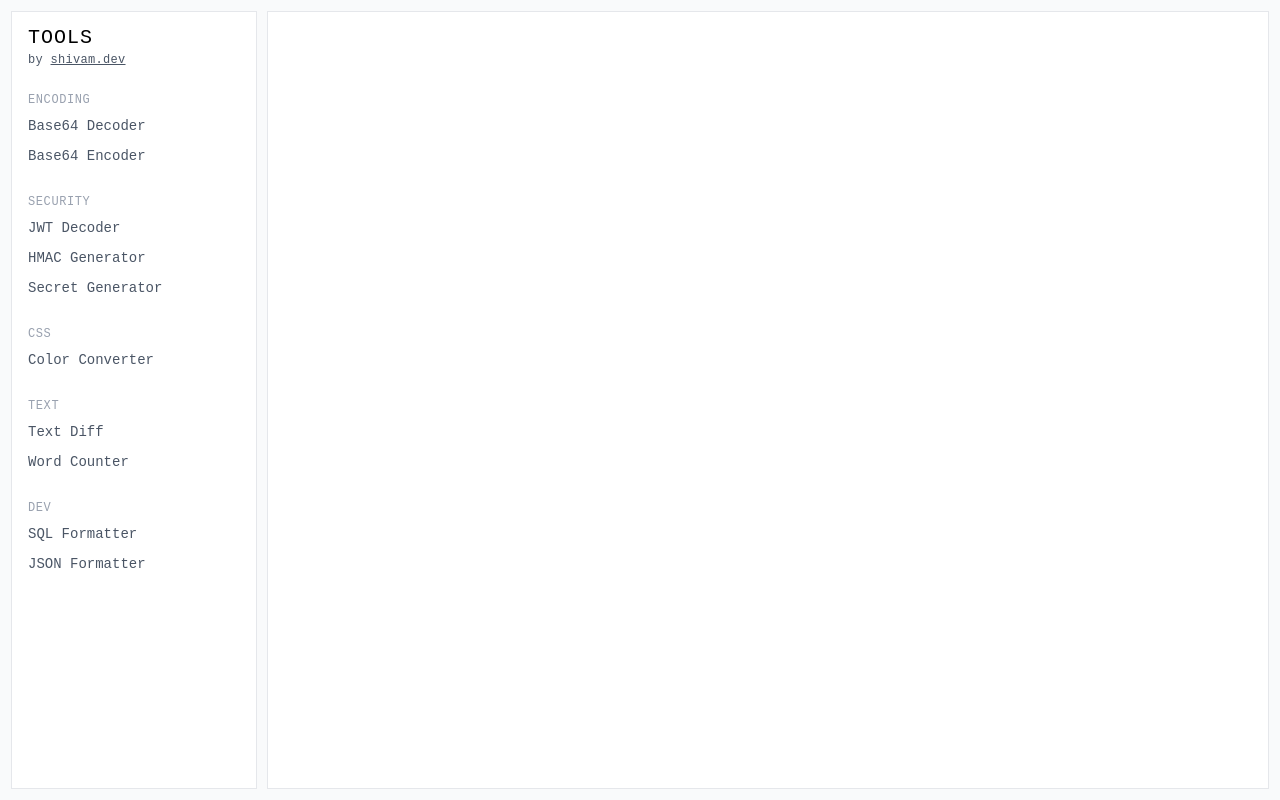
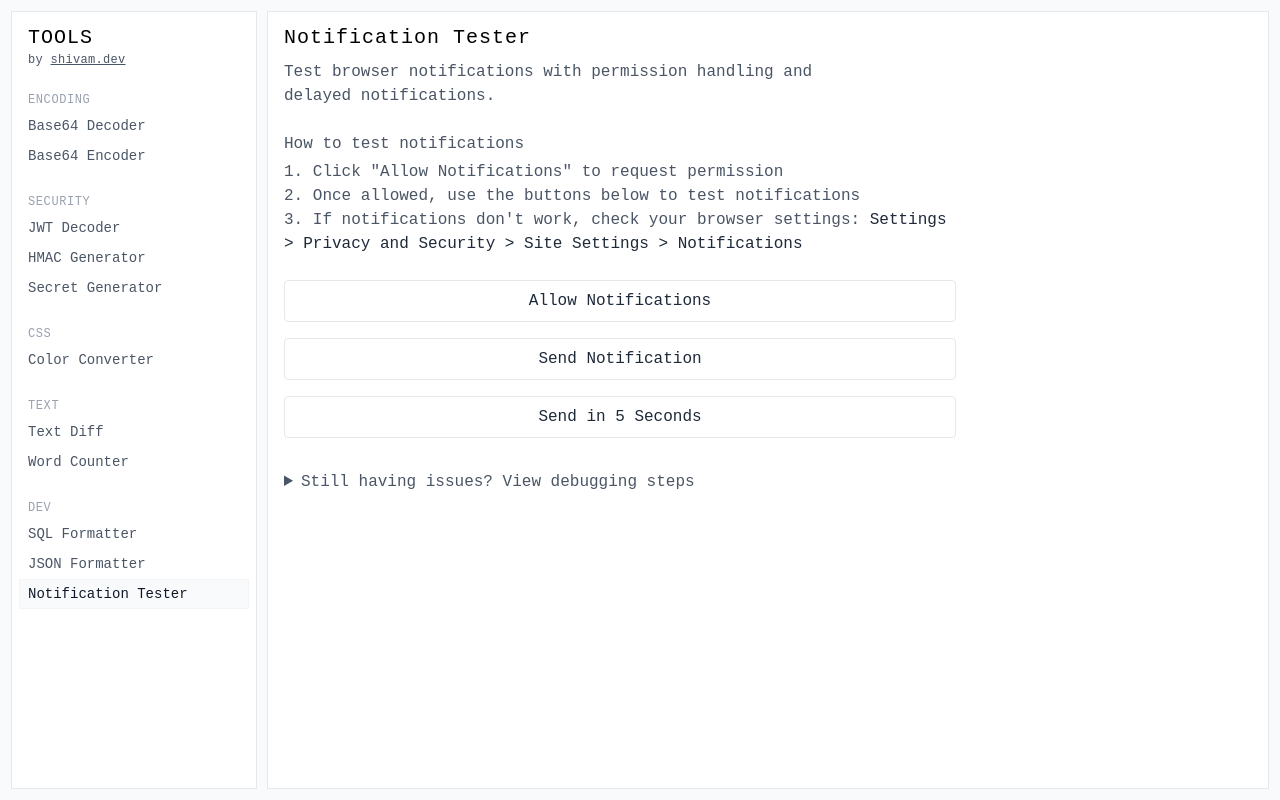
Before and after one commit to scmmishra/tools.shivam.dev, a Vue app: page /notification-tester in a window 1280 px wide. Built offline with nearby package versions, Linux system fonts and the light colour scheme.

Commit message:
feat: add notification tester

```diff
--- /dev/null
+++ b/src/pages/notification-tester.vue
@@ -0,0 +1,200 @@
+<script setup lang="ts">
+import { ref, onMounted, computed } from "vue";
+import { Tools } from "../tools";
+import ToolLayout from "../components/ToolLayout.vue";
+
+const notificationStatus = ref("");
+const error = ref("");
+const currentBrowser = ref("");
+
+const browserSettingsPath = computed(() => {
+  switch (currentBrowser.value) {
+    case "chrome":
+      return "Settings > Privacy and Security > Site Settings > Notifications";
+    case "firefox":
+      return "Settings > Privacy & Security > Permissions > Notifications";
+    case "safari":
+      return "System Settings > Safari > Websites > Notifications";
+    case "edge":
+      return "Settings > Cookies and Site Permissions > Notifications";
+    default:
+      return "Please check your browser's notification settings";
+  }
+});
+
+onMounted(() => {
+  // Detect browser
+  const userAgent = navigator.userAgent;
+  if (userAgent.includes("Chrome") && !userAgent.includes("Edg")) {
+    currentBrowser.value = "chrome";
+  } else if (userAgent.includes("Firefox")) {
+    currentBrowser.value = "firefox";
+  } else if (userAgent.includes("Safari") && !userAgent.includes("Chrome")) {
+    currentBrowser.value = "safari";
+  } else if (userAgent.includes("Edg")) {
+    currentBrowser.value = "edge";
+  }
+});
+
+async function requestPermission() {
+  try {
+    const permission = await Notification.requestPermission();
+    notificationStatus.value = `Notification permission: ${permission}`;
+    error.value = "";
+  } catch (err) {
+    error.value = (err as Error).message;
+  }
+}
+
+function sendNotification() {
+  try {
+    if (Notification.permission !== "granted") {
+      error.value = "Please allow notifications first";
+      return;
+    }
+
+    new Notification("Test Notification", {
+      body: "This is a test notification",
+      icon: "/favicon.ico",
+    });
+    error.value = "";
+  } catch (err) {
+    error.value = (err as Error).message;
+  }
+}
+
+function sendDelayedNotification() {
+  try {
+    if (Notification.permission !== "granted") {
+      error.value = "Please allow notifications first";
+      return;
+    }
+
+    setTimeout(() => {
+      new Notification("Delayed Test Notification", {
+        body: "This notification was sent after 5 seconds",
+        icon: "/favicon.ico",
+      });
+    }, 5000);
+    error.value = "";
+  } catch (err) {
+    error.value = (err as Error).message;
+  }
+}
+</script>
+
+<template>
+  <ToolLayout :name="Tools.NotificationTester">
+    <div class="space-y-6">
+      <div class="prose dark:prose-invert max-w-none">
+        <h3 class="mb-1 text-gray-600">How to test notifications</h3>
+        <ol class="list-decimal list-inside mb-0 text-gray-600">
+          <li>Click "Allow Notifications" to request permission</li>
+          <li>Once allowed, use the buttons below to test notifications</li>
+          <li>
+            If notifications don't work, check your browser settings:
+            <span class="text-gray-800 font-medium">{{
+              browserSettingsPath
+            }}</span>
+          </li>
+        </ol>
+      </div>
+
+      <div class="space-y-4">
+        <button
+          class="w-full px-4 py-2 bg-white border border-gray-200 text-gray-800 rounded hover:bg-gray-50 transition-colors"
+          @click="requestPermission"
+        >
+          Allow Notifications
+        </button>
+
+        <button
+          class="w-full px-4 py-2 bg-white border border-gray-200 text-gray-800 rounded hover:bg-gray-50 transition-colors"
+          @click="sendNotification"
+        >
+          Send Notification
+        </button>
+
+        <button
+          class="w-full px-4 py-2 bg-white border border-gray-200 text-gray-800 rounded hover:bg-gray-50 transition-colors"
+          @click="sendDelayedNotification"
+        >
+          Send in 5 Seconds
+        </button>
+      </div>
+
+      <div
+        v-if="notificationStatus"
+        class="text-sm text-gray-600 dark:text-gray-400"
+      >
+        {{ notificationStatus }}
+      </div>
+
+      <div v-if="error" class="text-sm text-red-600 dark:text-red-400">
+        Error: {{ error }}
+      </div>
+
+      <details class="mt-8 group">
+        <summary
+          class="text-gray-600 hover:text-gray-800 cursor-pointer select-none"
+        >
+          Still having issues? View debugging steps
+        </summary>
+
+        <div class="mt-4 space-y-6 text-gray-600">
+          <div>
+            <h4 class="font-medium mb-2">macOS</h4>
+            <ol class="list-decimal list-inside space-y-1">
+              <li>Open System Settings > Notifications</li>
+              <li>Ensure notifications are enabled for your browser</li>
+              <li>Check "Allow notifications when using this browser"</li>
+              <li>Try turning Do Not Disturb off</li>
+              <li>Restart your browser</li>
+            </ol>
+          </div>
+
+          <div>
+            <h4 class="font-medium mb-2">Windows</h4>
+            <ol class="list-decimal list-inside space-y-1">
+              <li>Open Start > Settings > System > Notifications</li>
+              <li>Enable notifications for your browser</li>
+              <li>Check Focus assist settings</li>
+              <li>
+                Verify Windows Security Center isn't blocking notifications
+              </li>
+              <li>Restart your browser</li>
+            </ol>
+          </div>
+
+          <div>
+            <h4 class="font-medium mb-2">Linux</h4>
+            <ol class="list-decimal list-inside space-y-1">
+              <li>Check your desktop environment's notification settings</li>
+              <li>
+                Ensure notification daemon is running (e.g., dunst, notify-osd)
+              </li>
+              <li>Verify system notifications are enabled</li>
+              <li>Check your distro's specific notification center</li>
+              <li>
+                Try: <code>notify-send "Test" "Notification"</code> in terminal
+              </li>
+            </ol>
+          </div>
+
+          <div class="text-xs bg-gray-50 p-4 rounded">
+            <p>
+              Note: If you've tried all steps and notifications still don't
+              work:
+            </p>
+            <ul class="list-disc list-inside mt-2 space-y-1">
+              <li>Try a different browser</li>
+              <li>Check for browser extensions blocking notifications</li>
+              <li>Ensure you're not in incognito/private mode</li>
+              <li>Clear browser cache and cookies</li>
+            </ul>
+          </div>
+        </div>
+      </details>
+    </div>
+  </ToolLayout>
+</template>
--- a/src/tools.ts
+++ b/src/tools.ts
@@ -8,6 +8,7 @@ import Diff from "./pages/diff.vue";
 import WordCounter from "./pages/word-counter.vue";
 import SqlFormatter from "./pages/sql-formatter.vue";
 import JsonFormatter from "./pages/json-formatter.vue";
+import NotificationTester from "./pages/notification-tester.vue";
 
 export enum Category {
   Encoding = "encoding",
@@ -28,6 +29,7 @@ export enum Tools {
   WordCounter = "word-counter",
   SqlFormatter = "sql-formatter",
   JsonFormatter = "json-formatter",
+  NotificationTester = "notification-tester",
 }
 
 export const tools = [
@@ -116,4 +118,13 @@ export const tools = [
     icon: "mdi:code-json",
     category: Category.Dev,
   },
+  {
+    slug: Tools.NotificationTester,
+    title: "Notification Tester",
+    component: NotificationTester,
+    description:
+      "Test browser notifications with permission handling and delayed notifications.",
+    icon: "carbon:notification",
+    category: Category.Dev,
+  },
 ];
```
